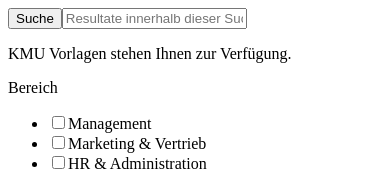
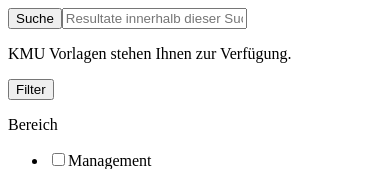
Before and after one commit to rogotsky/kmu-filters, a React app: page / in a window 390 px wide. Shown: the top 169 px of the page. Built offline with nearby package versions, Linux system fonts and the light colour scheme; no server answers; the HTML template or start-up script is replaced by a standard one.

Commit message:
mobile finished

```diff
--- a/src/components/Filters/FiltersList.js
+++ b/src/components/Filters/FiltersList.js
@@ -1,20 +1,47 @@
-import React from 'react';
+import React, { Component } from 'react';
 import Filter from './Filter';
 import FiltersData from './FiltersData';
 import shortid from 'shortid';
 
-const FiltersList = () => {
-	const createFilters = (data) => {
+class FiltersList extends Component {
+	constructor(props) {
+		super(props);
+		this.toggleFilters = this.toggleFilters.bind(this);
+
+		this.state = {
+			filtersOpened: false
+		}
+	}
+
+	createFilters(data) {
 		return data.map(filterData => {
 			return <Filter data={filterData} key={shortid.generate()}/>
 		});
-	};
+	}
 
-	return (
-			<div className="service-filters">
-				{createFilters(FiltersData)}
-			</div>
-	)
-};
+	toggleFilters() {
+		this.setState({
+			filtersOpened: !this.state.filtersOpened
+		});
+	}
+
+	render() {
+		return (
+				<div className="service-filters">
+					<button
+							className={`service-filters__toggle${this.state.filtersOpened ? ' service-filters__toggle--opened' : ''}`}
+							onClick={this.toggleFilters}
+					>
+						Filter
+					</button>
+					<div
+							className={`service-filters__inner${this.state.filtersOpened ? ' service-filters__inner--opened' : ''}`}
+					>
+						{this.createFilters(FiltersData)}
+					</div>
+				</div>
+		)
+	}
+}
 
 export default FiltersList;
--- a/src/components/Posts/Post.js
+++ b/src/components/Posts/Post.js
@@ -19,7 +19,7 @@ const Post = ({ data }) => {
 					{!!data.document_tags.length && <p>Tags: {data.document_tags.join(', ')}</p>}
 				</div>
 				<div className="service-item__meta">
-					<p>Letzes Update:<br/><span>{formattedDate(data.modified, '.')}</span></p>
+					<p>Letzes Update: <br/><span>{formattedDate(data.modified, '.')}</span></p>
 					<a target="_blank" href={data.acf.document_file ? data.acf.document_file : '#'} className="service-item__download">Download</a>
 				</div>
 			</div>
--- a/src/helpers.js
+++ b/src/helpers.js
@@ -5,7 +5,7 @@
  * @returns {object}: selected filters
  */
 export const createFiltersObject = (props, check) => {
-	const filters = {...props.filters},
+	const filters = { ...props.filters },
 			{ parent, slug, relation } = props.data;
 
 	if (!check) {
@@ -61,7 +61,7 @@ export const getPosts = async (url, page) => {
 		return {
 			totalPages,
 			totalPosts,
-			items,
+			items
 		};
 	} catch (e) {
 		console.log(e);
```
